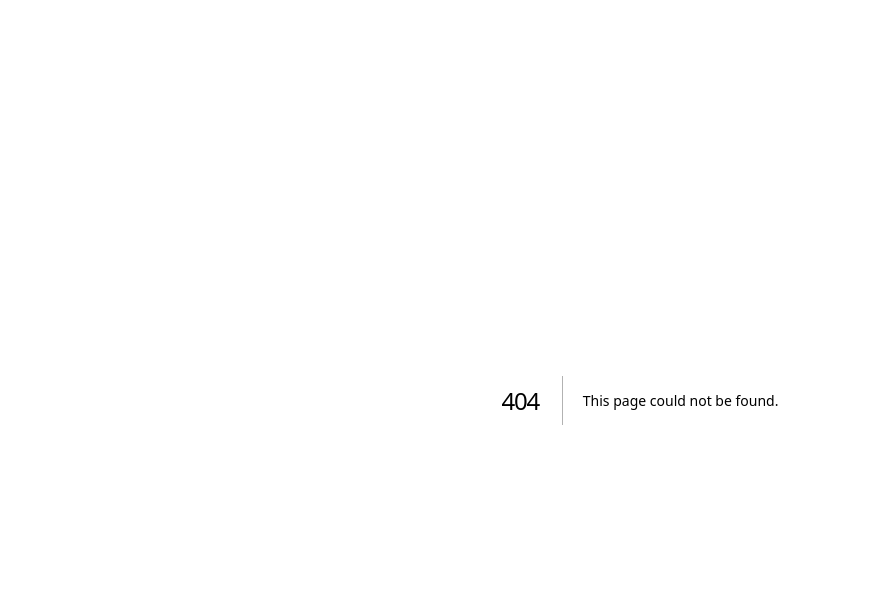
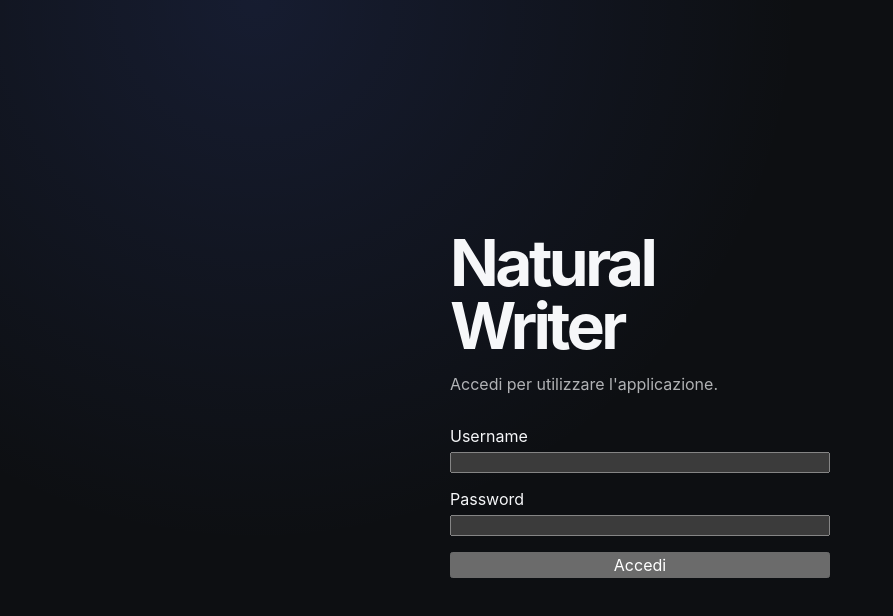
Before and after one commit to Jer1choEU/natural-writer, a Next.js app: page /login in a window 1280 px wide. Before the commit this address had no page. Shown: the top 616 px of the page, without its empty margins (0-893 px from the left). Built offline with nearby package versions, Linux system fonts and the light colour scheme.

Commit message:
Add password authentication

```diff
--- /dev/null
+++ b/app/login/page.tsx
@@ -0,0 +1,51 @@
+"use client";
+
+import { FormEvent, useState } from "react";
+
+export default function LoginPage() {
+  const [error, setError] = useState("");
+  const [loading, setLoading] = useState(false);
+
+  async function submit(event: FormEvent<HTMLFormElement>) {
+    event.preventDefault();
+    setLoading(true);
+    setError("");
+    const data = new FormData(event.currentTarget);
+    const response = await fetch("/api/login", {
+      method: "POST",
+      headers: { "Content-Type": "application/json" },
+      body: JSON.stringify({
+        username: data.get("username"),
+        password: data.get("password"),
+      }),
+    });
+    setLoading(false);
+    if (response.ok) {
+      window.location.href = "/";
+      return;
+    }
+    const body = await response.json().catch(() => ({}));
+    setError(body.error || "Accesso non riuscito.");
+  }
+
+  return (
+    <main style={{ minHeight: "100vh", display: "grid", placeItems: "center", padding: 24 }}>
+      <form onSubmit={submit} style={{ width: "100%", maxWidth: 380, display: "grid", gap: 16 }}>
+        <div>
+          <h1 style={{ marginBottom: 8 }}>Natural Writer</h1>
+          <p style={{ opacity: 0.7 }}>Accedi per utilizzare l'applicazione.</p>
+        </div>
+        <label>
+          Username
+          <input name="username" autoComplete="username" required style={{ width: "100%", marginTop: 6 }} />
+        </label>
+        <label>
+          Password
+          <input name="password" type="password" autoComplete="current-password" required style={{ width: "100%", marginTop: 6 }} />
+        </label>
+        {error && <p role="alert" style={{ margin: 0 }}>{error}</p>}
+        <button type="submit" disabled={loading}>{loading ? "Accesso…" : "Accedi"}</button>
+      </form>
+    </main>
+  );
+}
```
